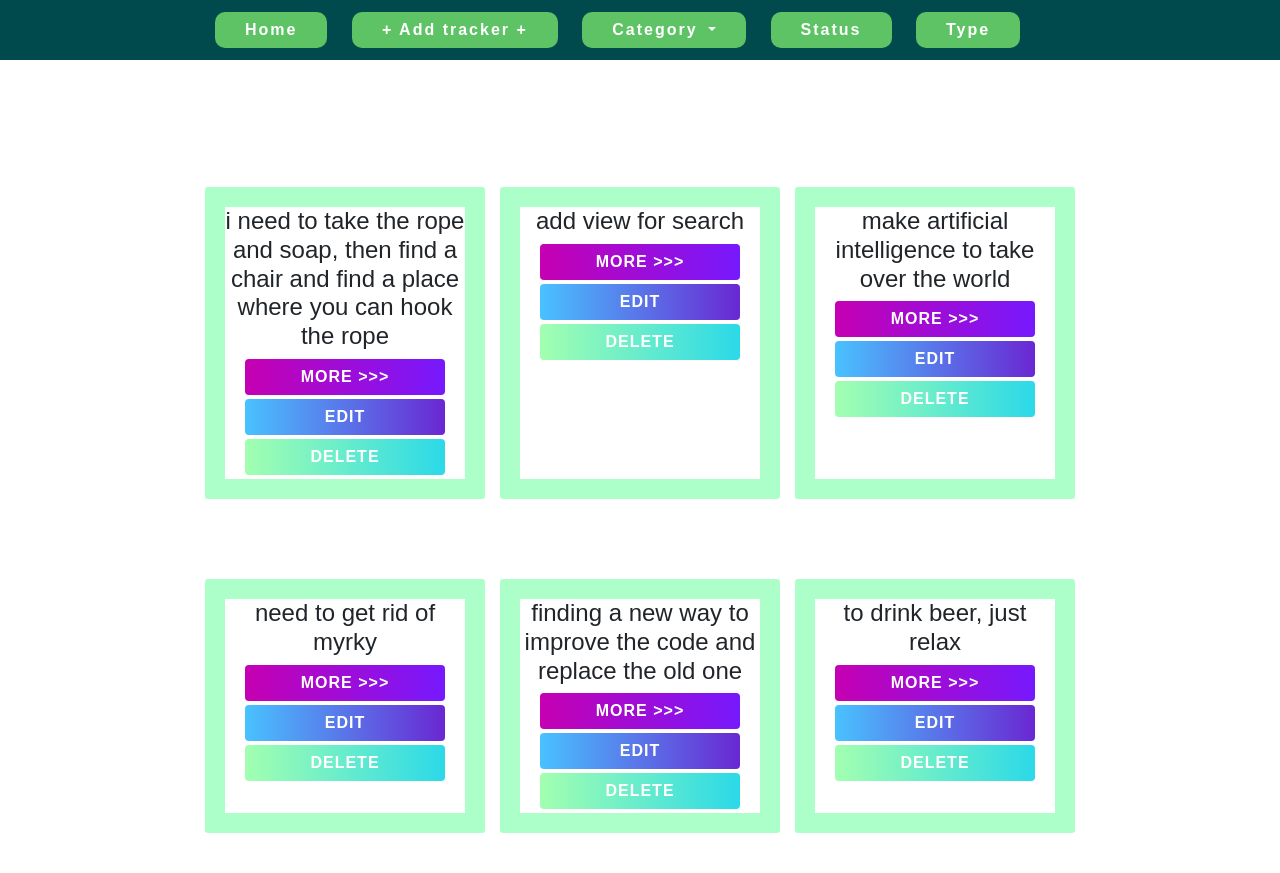
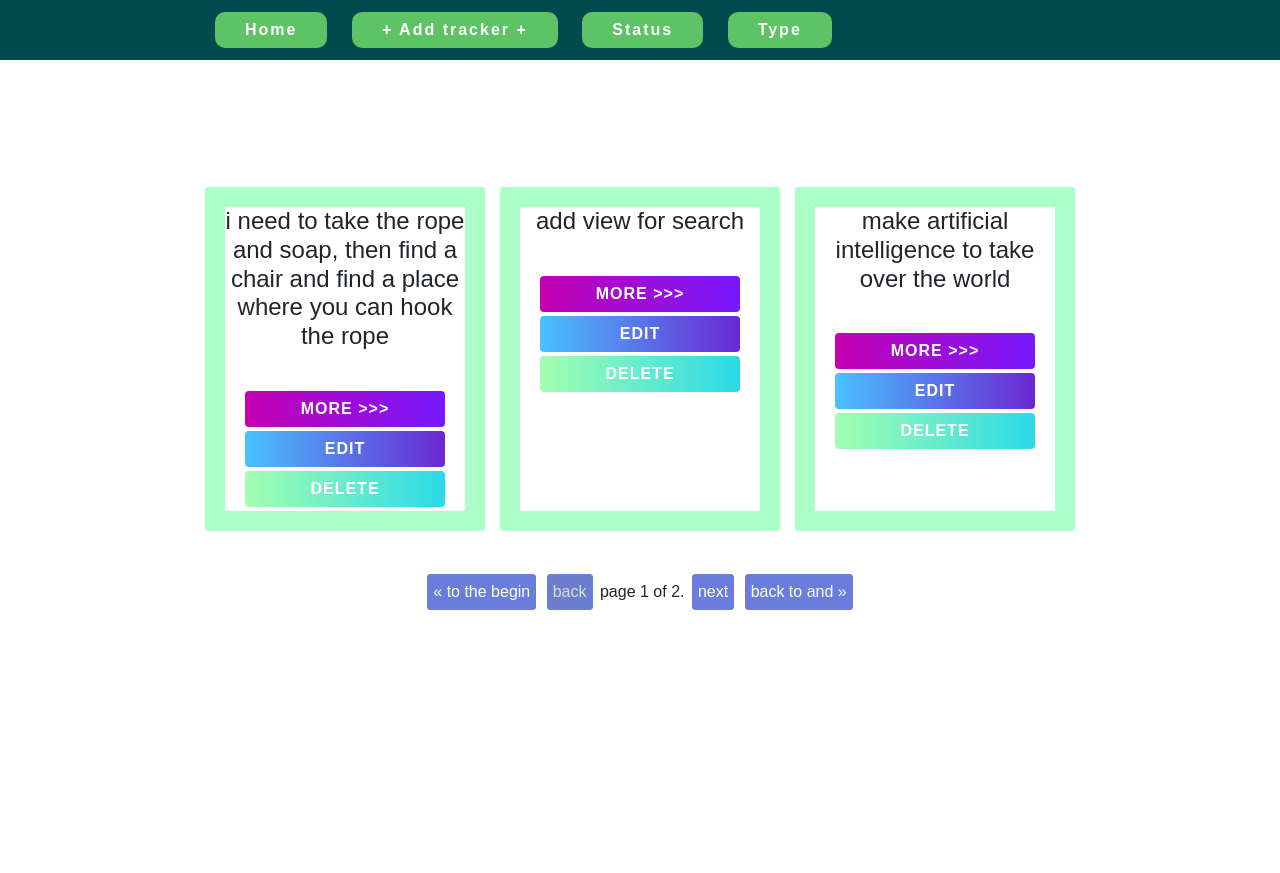
Before and after one commit to keny-stark/issue-tracker, a Django app: page / in a window 1280 px wide. After the commit the page ends 610 px from the top, so only its background shows below. Run offline with Django 3.2, Linux system fonts and the light colour scheme; data comes from the database, SQL or seed files in the repository; some libraries are stand-ins or nearby versions.

Commit message:
переделал трекер под новые указания с пангинацией

```diff
--- a/source/main/urls.py
+++ b/source/main/urls.py
@@ -24,11 +24,11 @@ urlpatterns = [
     path('tracker/add/', CreateView.as_view(), name='tracker_add'),
     path('tracker/<int:pk>/edit/', TracerUpdate.as_view(), name='update_tracker'),
     path('tracker/<int:pk>/delete/', DeleteTracker.as_view(), name='delete_tracker'),
-    path('tracker/type/', type_views, name='type_views'),
+    path('tracker/type/', TypeView.as_view(), name='type_views'),
     path('tracker/type/add/', add_type, name='add_type'),
     path('tracker/type/delete/<int:pk>/', delete_type, name='delete_type'),
     path('tracker/type/update/<int:pk>/', update_type, name='update_type'),
-    path('tracker/status/', status_views, name='status_views'),
+    path('tracker/status/', StatusView.as_view(), name='status_views'),
     path('tracker/status/add/', add_status, name='add_status'),
     path('tracker/status/update/<int:pk>/', update_status, name='update_status'),
     path('tracker/status/delete/<int:pk>/', delete_status, name='delete_status'),
--- a/source/webapp/forms.py
+++ b/source/webapp/forms.py
@@ -5,7 +5,7 @@ from webapp.models import Type, Status
 
 class TrackerForm(forms.Form):
     summary = forms.CharField(max_length=100, required=True, label='summary')
-    description = forms.CharField(max_length=2000, required=True, label='description', widget=widgets.Textarea)
+    description = forms.CharField(max_length=2000, required=False, label='description', widget=widgets.Textarea)
     type = forms.ModelChoiceField(queryset=Type.objects.all(), required=False, label='type', empty_label=None)
     status = forms.ModelChoiceField(queryset=Status.objects.all(), required=False, label='status', empty_label=None)
 
--- a/source/webapp/static/css/style.css
+++ b/source/webapp/static/css/style.css
@@ -237,3 +237,29 @@ body {
 .btn:hover:after {
     left: -20%;
 }
+.pagination {
+   text-align: center;
+    display: block;
+}
+.pagination a, .pagination .page-disabled {
+   display: inline-block;
+   border: solid 1px #6a7ddd;
+   border-radius: 3px;
+   padding: 5px;
+   margin: 3px;
+}
+.pagination a {
+   background: #6a7ddd;
+   color: white;
+}
+.pagination a:hover {
+   background: #6a7dff;
+   text-decoration: underline;
+}
+.pagination .page-disabled {
+   background: #6a7dcc;
+   color: #dddddd
+}
+.for_button{
+    margin-top: inherit;
+}
--- a/source/webapp/templates/index.html
+++ b/source/webapp/templates/index.html
@@ -1,11 +1,6 @@
 {% extends 'base.html' %}
 {% block menu %}
     <li><a href="{% url 'tracker_add' %}" class="action-btn">+ Add tracker +</a></li>
-    <li class="nav-item dropdown">
-        <a class="nav-link dropdown-toggle action-btn" href="#" id="navbarDropdownMenuLink" role="button" data-toggle="dropdown" aria-haspopup="true" aria-expanded="false">
-          Category
-        </a>
-    </li>
     <li><a href="{% url 'status_views' %}" class="action-btn">Status</a></li>
     <li><a href="{% url 'type_views' %}" class="action-btn">Type</a></li>
 {% endblock %}
@@ -15,11 +10,15 @@
             {% for trackers in tracker %}
                 <div class="boss_div">
                     <h4>{{ trackers.description }}</h4>
-                    <a href="{% url 'tracker' trackers.pk %}" class="btn btn1">More >>></a>
-                    <a href="{% url 'update_tracker' trackers.pk %}" class="btn btn3">Edit</a>
-                    <a href="{% url 'delete_tracker' trackers.pk %}" class="btn btn2">Delete</a>
-
+                    <div class="for_button">
+                        <a href="{% url 'tracker' trackers.pk %}" class="btn btn1">More >>></a>
+                        <a href="{% url 'update_tracker' trackers.pk %}" class="btn btn3">Edit</a>
+                        <a href="{% url 'delete_tracker' trackers.pk %}" class="btn btn2">Delete</a>
+                    </div>
                 </div>
             {% endfor %}
         </div>
+    {% if is_paginated %}
+        {% include 'partial/pagination.html' %}
+    {% endif %}
 {% endblock %}
--- /dev/null
+++ b/source/webapp/templates/partial/pagination.html
@@ -0,0 +1,23 @@
+<div class="pagination">
+    <span class="step-links">
+        <a href="?page=1">&laquo; to the begin</a>
+
+        {% if page_obj.has_previous %}
+            <a href="?page={{ page_obj.previous_page_number }}">back</a>
+        {% else %}
+            <span class="page-disabled">back</span>
+        {% endif %}
+
+        <span class="current">
+            page {{ page_obj.number }} of {{ page_obj.paginator.num_pages }}.
+        </span>
+
+        {% if page_obj.has_next %}
+            <a href="?page={{ page_obj.next_page_number }}">next</a>
+        {% else %}
+            <span class="page-disabled">next</span>
+        {% endif %}
+
+        <a href="?page={{ page_obj.paginator.num_pages }}">back to and &raquo;</a>
+    </span>
+</div>
--- a/source/webapp/templates/type.html
+++ b/source/webapp/templates/type.html
@@ -10,7 +10,7 @@
             {% for stat_ty in type %}
                 <div class="boss_div">
                     <h4>{{ stat_ty.type }}</h4>
-                    <a href="{% url 'update_tracker' stat_ty.pk %}" class="btn btn3">Edit</a>
+                    <a href="{% url 'update_type' stat_ty.pk %}" class="btn btn3">Edit</a>
                     <a href="{% url 'delete_type' stat_ty.pk %}" class="btn btn2">Delete</a>
 
                 </div>
--- a/source/webapp/views.py
+++ b/source/webapp/views.py
@@ -1,26 +1,31 @@
 from django.shortcuts import render, get_object_or_404, redirect
-from django.views.generic import TemplateView, View
+from django.views.generic import TemplateView, View, ListView
 from webapp.forms import TrackerForm, StatusForm, TypeForm
 from webapp.models import Tracker, Status, Type
 
 
-class IndexView(TemplateView):
+class IndexView(ListView):
+    context_object_name = 'tracker'
+    model = Tracker
     template_name = 'index.html'
+    paginate_by = 3
+    paginate_orphans = 1
+
+
+class DetailView(TemplateView):
+    model = None
+    context_key = 'tracker'
 
     def get_context_data(self, **kwargs):
+        tracker_pk = kwargs.get('pk')
         context = super().get_context_data(**kwargs)
-        context['tracker'] = Tracker.objects.all()
+        context[self.context_key] = get_object_or_404(self.model, pk=tracker_pk)
         return context
 
 
-class TrackerView(TemplateView):
+class TrackerView(DetailView):
+    model = Tracker
     template_name = 'tracker.html'
-
-    def get_context_data(self, **kwargs):
-        context = super().get_context_data(**kwargs)
-        article_pk = kwargs.get('pk')
-        context['tracker'] = get_object_or_404(Tracker, pk=article_pk)
-        return context
 
 
 class CreateView(View):
@@ -45,8 +50,8 @@
 
 class TracerUpdate(View):
 
-    def get(self, request, pk):
-        tracker = get_object_or_404(Tracker, pk=pk)
+    def get(self, request,  *args, **kwargs):
+        tracker = get_object_or_404(Tracker, pk=kwargs.get('pk'))
         form = TrackerForm(data={
             'title': tracker.summary,
             'author': tracker.description,
@@ -81,18 +86,16 @@
         return redirect('index')
 
 
-def type_views(request, *args, **kwargs):
-    type = Type.objects.all()
-    return render(request, 'type.html', context={
-        'type': type
-    })
+class StatusView(ListView):
+    context_object_name = 'status'
+    model = Status
+    template_name = 'status.html'
 
 
-def status_views(request, *args, **kwargs):
-    status = Status.objects.all()
-    return render(request, 'status.html', context={
-        'status': status
-    })
+class TypeView(ListView):
+    context_object_name = 'type'
+    model = Type
+    template_name = 'type.html'
 
 
 def add_type(request, *args, **kwargs):
```
